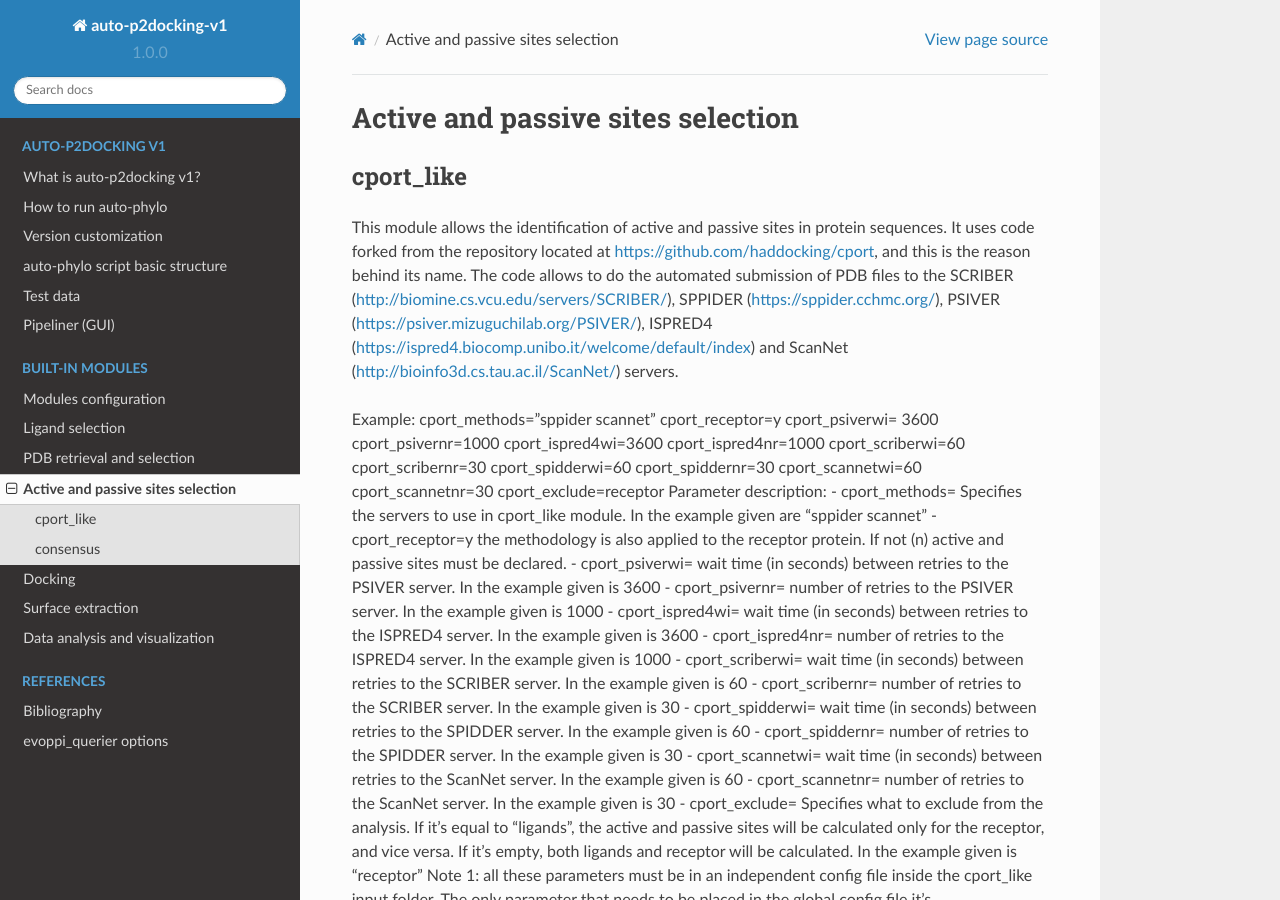
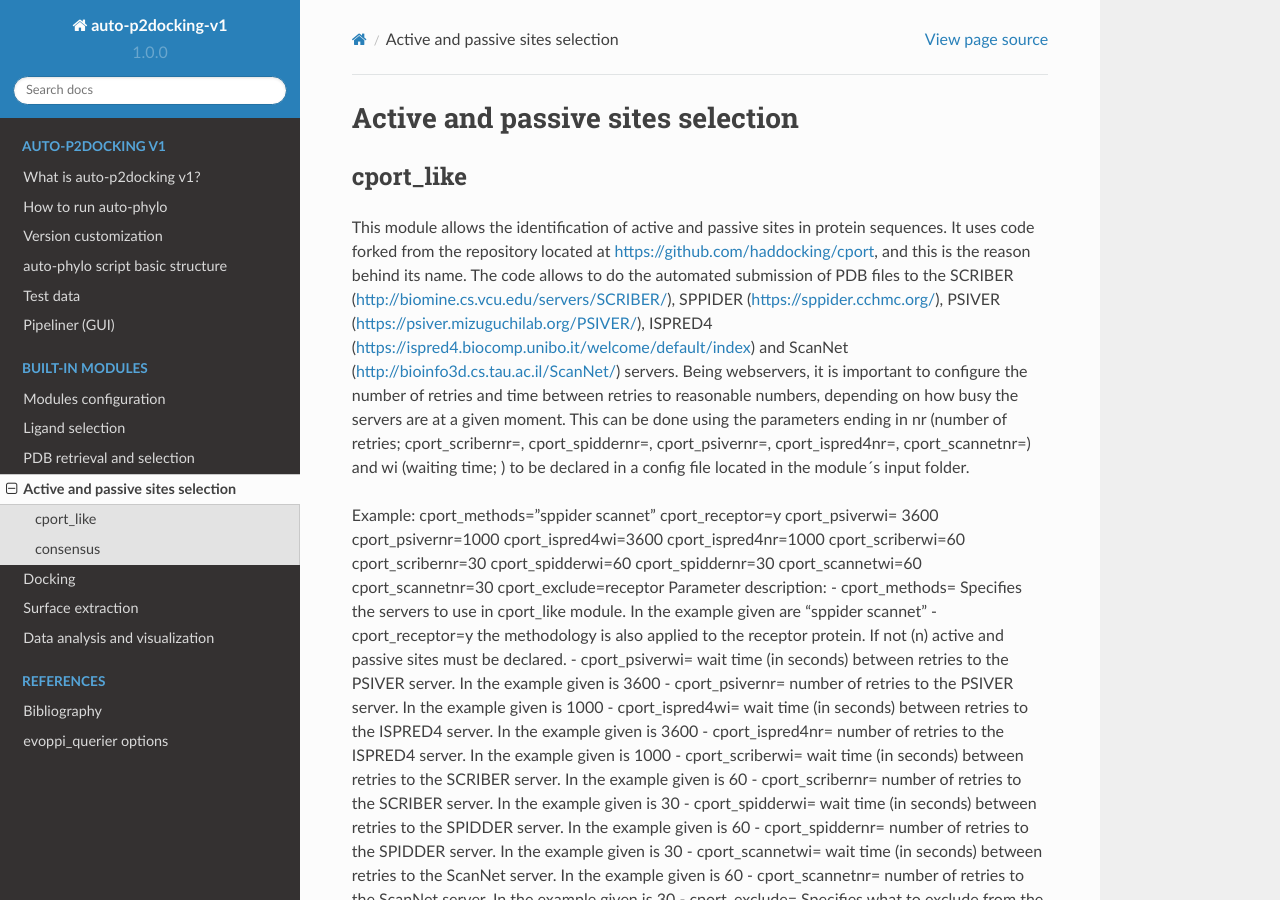
Before and after one commit to pegi3s/auto-p2docking-docs, a Sphinx documentation site: the page built from source/modules_3_active_and_passive_sites_selection.rst, in a window 1280 px wide and 900 px high. Built offline with Sphinx 7.4.7 and the Read the Docs theme 2.0.0, drawn with Linux system fonts in a browser that asks for light colours.

Commit message:
Update modules_3_active_and_passive_sites_selection.rst

```diff
--- a/source/modules_3_active_and_passive_sites_selection.rst
+++ b/source/modules_3_active_and_passive_sites_selection.rst
@@ -4,7 +4,7 @@ Active and passive sites selection
 cport_like
 -------------
 
-This module allows the identification of active and passive sites in protein sequences. It uses code forked from the repository located at https://github.com/haddocking/cport, and this is the reason behind its name. The code allows to do the automated submission of PDB files to the SCRIBER (http://biomine.cs.vcu.edu/servers/SCRIBER/), SPPIDER (https://sppider.cchmc.org/), PSIVER (https://psiver.mizuguchilab.org/PSIVER/), ISPRED4 (https://ispred4.biocomp.unibo.it/welcome/default/index) and ScanNet (http://bioinfo3d.cs.tau.ac.il/ScanNet/) servers.
+This module allows the identification of active and passive sites in protein sequences. It uses code forked from the repository located at https://github.com/haddocking/cport, and this is the reason behind its name. The code allows to do the automated submission of PDB files to the SCRIBER (http://biomine.cs.vcu.edu/servers/SCRIBER/), SPPIDER (https://sppider.cchmc.org/), PSIVER (https://psiver.mizuguchilab.org/PSIVER/), ISPRED4 (https://ispred4.biocomp.unibo.it/welcome/default/index) and ScanNet (http://bioinfo3d.cs.tau.ac.il/ScanNet/) servers. Being webservers, it is important to configure the number of retries and time between retries to reasonable numbers, depending on how busy the servers are at a given moment. This can be done using the parameters ending in nr (number of retries; cport_scribernr=, cport_spiddernr=, cport_psivernr=, cport_ispred4nr=, cport_scannetnr=) and wi (waiting time; ) to be declared in a config file located in the module´s input folder.
 
 
 Example:
```
